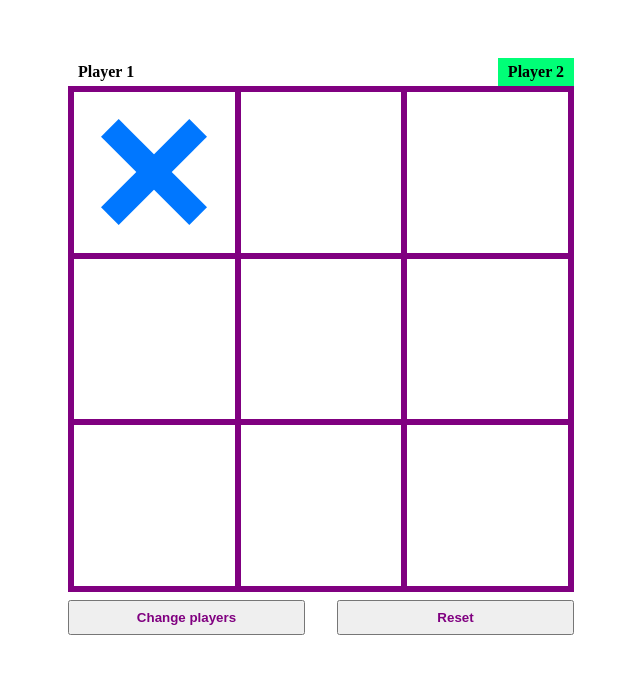
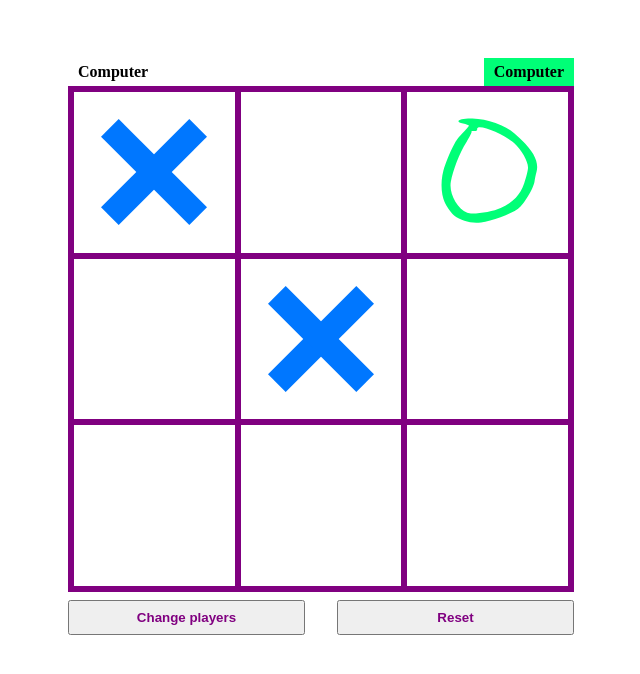
Before and after one commit to jundran/tic-tac-toe, a website with bundled scripts: page game.html in a window 1280 px wide. Both pictures are taken after a click on the element 473 px from the left and 286 px from the top of the page. Shown: the part 114-788 px from the top of the page, without its empty margins (319-959 px from the left). Built offline with nearby package versions, Linux system fonts and the light colour scheme.

Commit message:
Implement simple computer opponent

```diff
--- a/scripts/game.js
+++ b/scripts/game.js
@@ -5,8 +5,9 @@ import Player from "./player.js"
 document.querySelector('#reset-button').addEventListener('click', handleReset)
 
 const params = new URLSearchParams(window.location.search)
+const computer = params.get('playAgainstComputer') == 'on' ? true : false
 const player1 = Player(params.get('player1'), true)
-const player2 = Player(params.get('player2'))
+const player2 = computer ? Player(null) : Player(params.get('player2'))
 document.querySelector('#player1').textContent = player1.getName()
 document.querySelector('#player2').textContent = player2.getName()
 newGame()
--- a/scripts/gameboard.js
+++ b/scripts/gameboard.js
@@ -9,14 +9,23 @@ export default function Gameboard(setMessage, setCurrentPlayer, ...bothPlayers)
   let gameOver = false
 
   // FUNCTIONS
-  function handleClick(e) {
-    if(gameOver) return
-    const square = e.target
-    if(square.tagName === 'IMG') return // already marked
 
-    // Mark square
-    const [row, col] = square.dataset.index.split('-')
-    if (board[row][col] instanceof Object) return // already marked
+  // Does there need to be separate arrays for javascript and the UI?
+
+  function computerMove() {
+    // Find a random free square
+    const freeSquares = board.map(row => row.filter(square => !(square instanceof Object))).flat()
+    const freeSquare = freeSquares[Math.floor(Math.random() * freeSquares.length)]
+
+    // Find matching square in document and draw mark
+    const uiSquares = [...document.querySelectorAll('.gameboard div')]
+    const uiSquare = uiSquares.find(s => s.dataset.index === freeSquare)
+    const [row, col] = freeSquare.split('-')
+
+    endRound(uiSquare, row, col)
+  }
+
+  function endRound(square, row, col) {
     square.appendChild(currentPlayer.getMark())
     board[row][col] = currentPlayer
 
@@ -31,8 +40,22 @@ export default function Gameboard(setMessage, setCurrentPlayer, ...bothPlayers)
       setGameOver()
       return setMessage('The game is a draw.')
     }
+
     currentPlayer = currentPlayer === players[0] ? players[1] : players[0]
     setCurrentPlayer(currentPlayer)
+    if(currentPlayer.isComputer()) setTimeout(computerMove, 1000) // NEED TO DISABLE BOARD WHILE WAITING
+  }
+
+  function handleClick(e) {
+    if(gameOver) return
+    const square = e.target
+    if(square.tagName === 'IMG') return // already marked
+
+    // Mark square
+    const [row, col] = square.dataset.index.split('-')
+    if (board[row][col] instanceof Object) return // already marked
+
+    endRound(square, row, col)
   }
 
   function checkForWinner() {
@@ -72,7 +95,6 @@ export default function Gameboard(setMessage, setCurrentPlayer, ...bothPlayers)
     for(let row = 0; row < 3; row++) {
       board.push([])
       for(let col = 0; col < 3; col++) {
-        // push row-col to make element unique for comparison in checkForWinner
         board[row].push(`${row}-${col}`)
         const square = document.createElement('div')
         square.dataset.index = row + "-" + col
--- a/scripts/player.js
+++ b/scripts/player.js
@@ -1,6 +1,16 @@
 "use strict"
 export default function Player(n, isPlayer1) {
-  const name = n || (isPlayer1 ? 'Player 1' : 'Player 2')
+  let playAgainstComputer = false
+  let name = n
+  if(!name) {
+    if(name === null) {
+      name = 'Computer'
+      playAgainstComputer = true
+    }
+    else {
+      name = isPlayer1 ? 'Player 1' : 'Player 2'
+    }
+  }
 
   function createCross() {
     const cross = document.createElement('img')
@@ -16,10 +26,12 @@ export default function Player(n, isPlayer1) {
   }
 
   const isPlayerOne = () => isPlayer1
+  const isComputer = () => playAgainstComputer
   const getMark = isPlayer1 ? () => createCross() : () => createNought()
   const getName = () => name
 
   return {
+    isComputer,
     isPlayerOne,
     getMark,
     getName
```
Also changed, not shown: index.html (+4 -0 lines).
